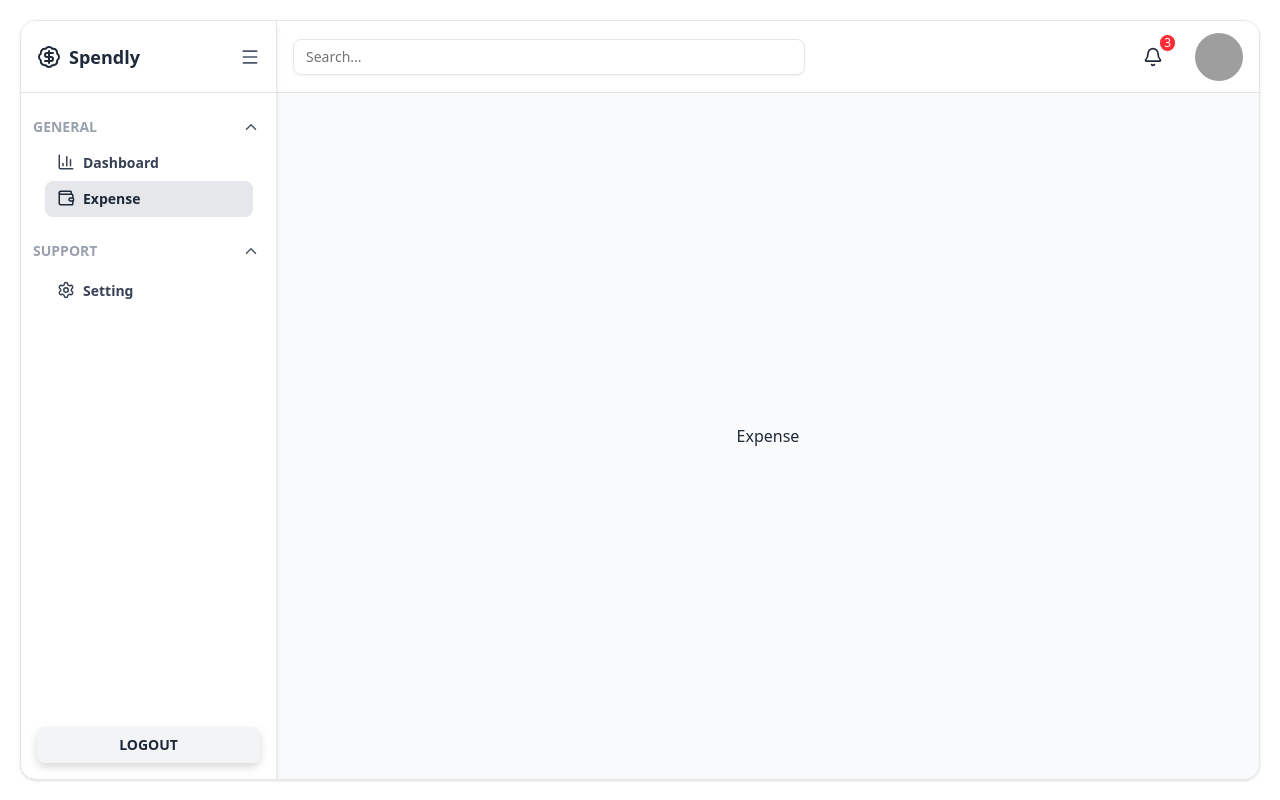
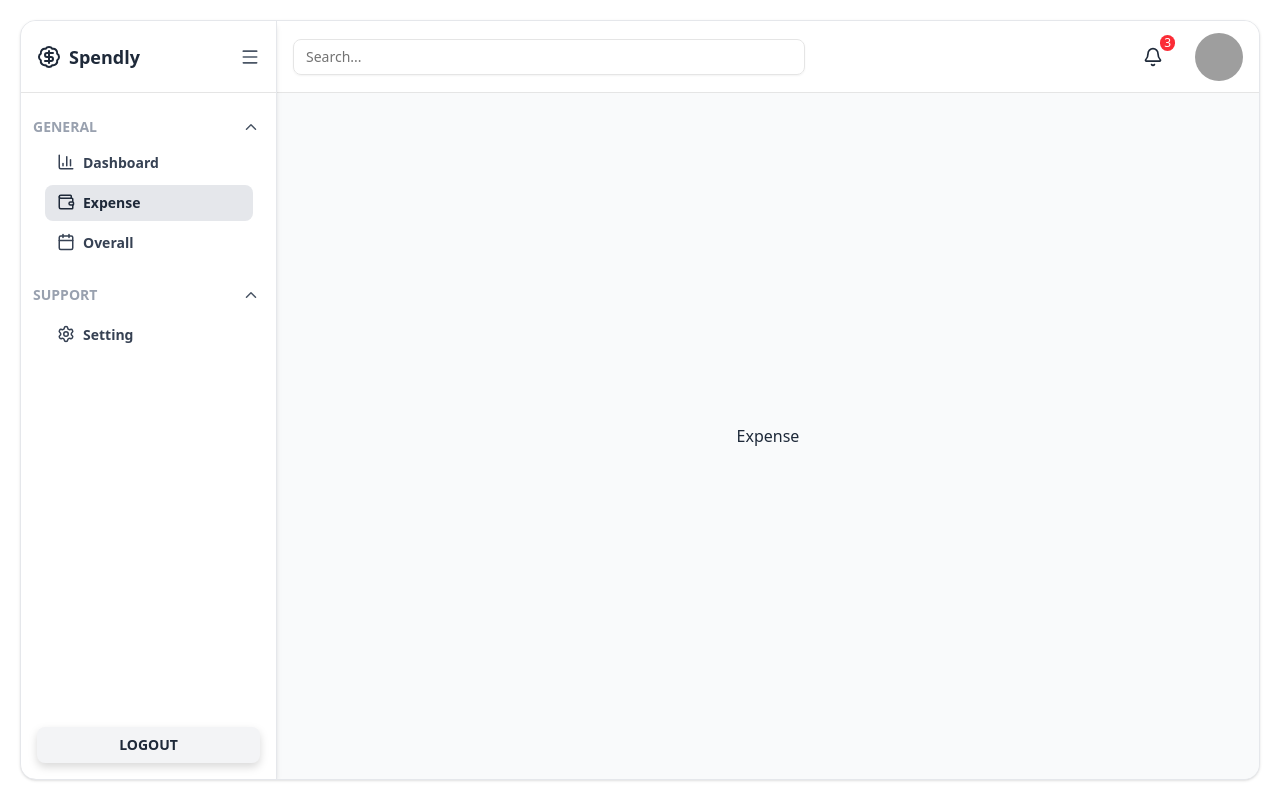
Before and after one commit to Teneieiza/spendly-frontend, a Next.js app: page /expense in a window 1280 px wide. Built offline with nearby package versions, Linux system fonts and the light colour scheme; grey boxes are pictures that could not be loaded.

Commit message:
Add path overall

```diff
--- a/components/layout/Sidebar.tsx
+++ b/components/layout/Sidebar.tsx
@@ -3,7 +3,7 @@
 
 import { useState } from "react";
 import Link from "next/link";
-import { BarChart, Wallet, Settings, ChevronDown, Menu, BadgeDollarSign, ChartColumn, LogOut } from "lucide-react";
+import { BarChart, Wallet, Settings, ChevronDown, Menu, BadgeDollarSign, ChartColumn, LogOut, Calendar } from "lucide-react";
 import { cn } from "@/lib/utils";
 import { usePathname } from "next/navigation";
 
@@ -52,7 +52,7 @@ export default function Sidebar() {
             </button>
 
             {showGeneral && (
-              <div className="ml-6 flex flex-col font-semibold">
+              <div className="ml-6 flex flex-col gap-1 font-semibold">
                 <Link
                   href="/dashboard"
                   className={cn(
@@ -72,6 +72,16 @@ export default function Sidebar() {
                   )}
                 >
                   {open ? <span className="flex gap-2"> <Wallet size={18}/> Expense</span>: <Wallet size={18}/>}
+                </Link>
+                <Link
+                  href="/overall"
+                  className={cn(
+                    "flex items-center gap-2 px-3 py-2 text-sm rounded-md hover:bg-gray-100 transition-colors",
+                    open ? "w-[90%]" : "w-[70%]",
+                    pathname === "/overall" ? "bg-gray-200 font-bold" : "text-gray-700"
+                  )}
+                >
+                  {open ? <span className="flex gap-2"> <Calendar size={18}/> Overall</span>: <Wallet size={18}/>}
                 </Link>
               </div>
             )}
```
